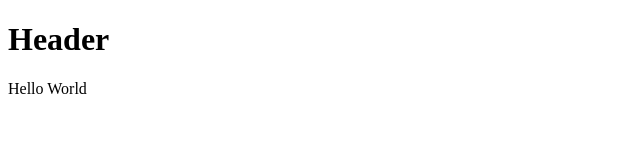
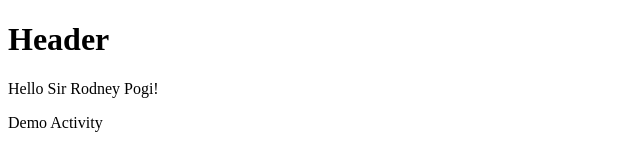
Before and after one commit to jcbautista7136pam-cpu/DemoActivity, a plain HTML site: page index.html in a window 1280 px wide. Shown: the whole page, without its empty margins (0-640 px from the left). Drawn offline with Linux system fonts and the light colour scheme.

Commit message:
Update index.html

```diff
--- a/index.html
+++ b/index.html
@@ -3,7 +3,9 @@
 <body>
 
 <h1>Header</h1>
-<p>Hello World</p>
+<p>Hello Sir Rodney Pogi!</p>
+  <p>Demo Activity</p>
 
 </body>
+
 </html>
```
